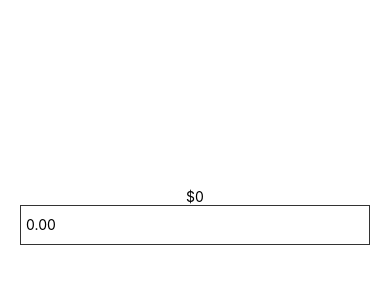
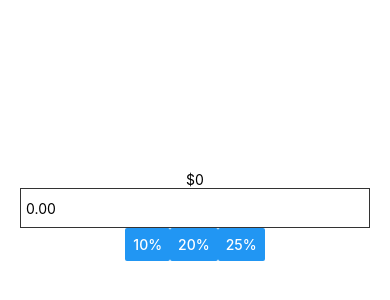
Before and after one commit to TianaJohnson/ughreactnative, a React Native app: screen / in a window 390 px wide. Shown: the part 206-506 px from the top of the page. Built offline with nearby package versions, Linux system fonts and the light colour scheme.

Commit message:
button styles

```diff
--- a/App.js
+++ b/App.js
@@ -1,6 +1,11 @@
 import { StatusBar } from 'expo-status-bar';
 import React from 'react';
-import { StyleSheet, Text, View, TextInput } from 'react-native';
+import { StyleSheet,
+         Text,
+         View,
+         TextInput,
+         Button,
+         } from 'react-native';
 
 import Hello from './Hello';
 
@@ -36,6 +41,20 @@ render() {
         placeholder="0.00"
         onChangeText={(text) => this.setState({inputValue: text})}
         />
+        <View style={styles.buttonGroup}>
+          <Button
+            title="10%"
+            onPress={() => this.setState({ tip: 0.1 })}
+           />
+           <Button
+            title="20%"
+            onPress={() => this.setState({ tip: 0.2 })}
+           />
+           <Button
+            title="25%"
+            onPress={() => this.setState({ tip: 0.25 })}
+           />
+        </View>
     </View>
   );
 }
@@ -57,5 +76,9 @@ const styles = StyleSheet.create({
     borderColor: '#333',
     borderWidth: 1,
     padding: 5,
+  },
+  buttonGroup: {
+    flexDirection: 'row'
   }
+
 });
```
